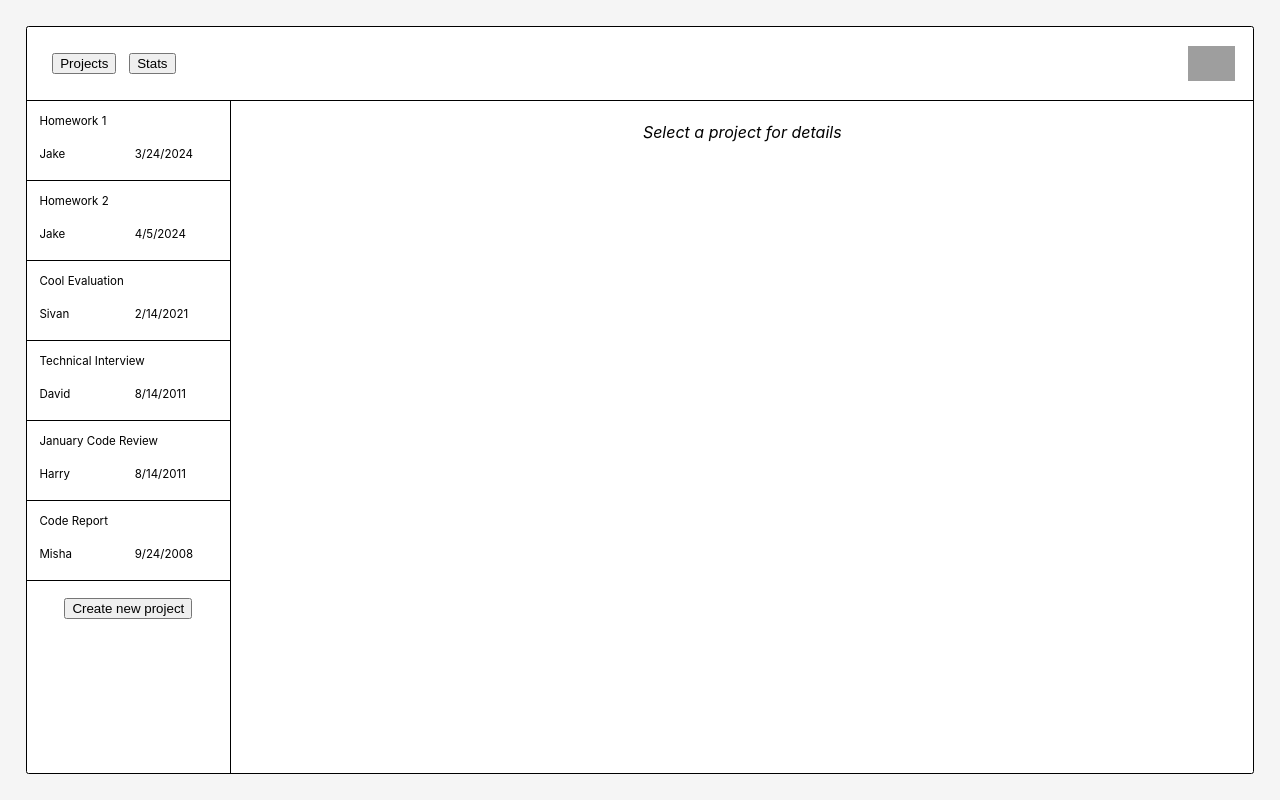
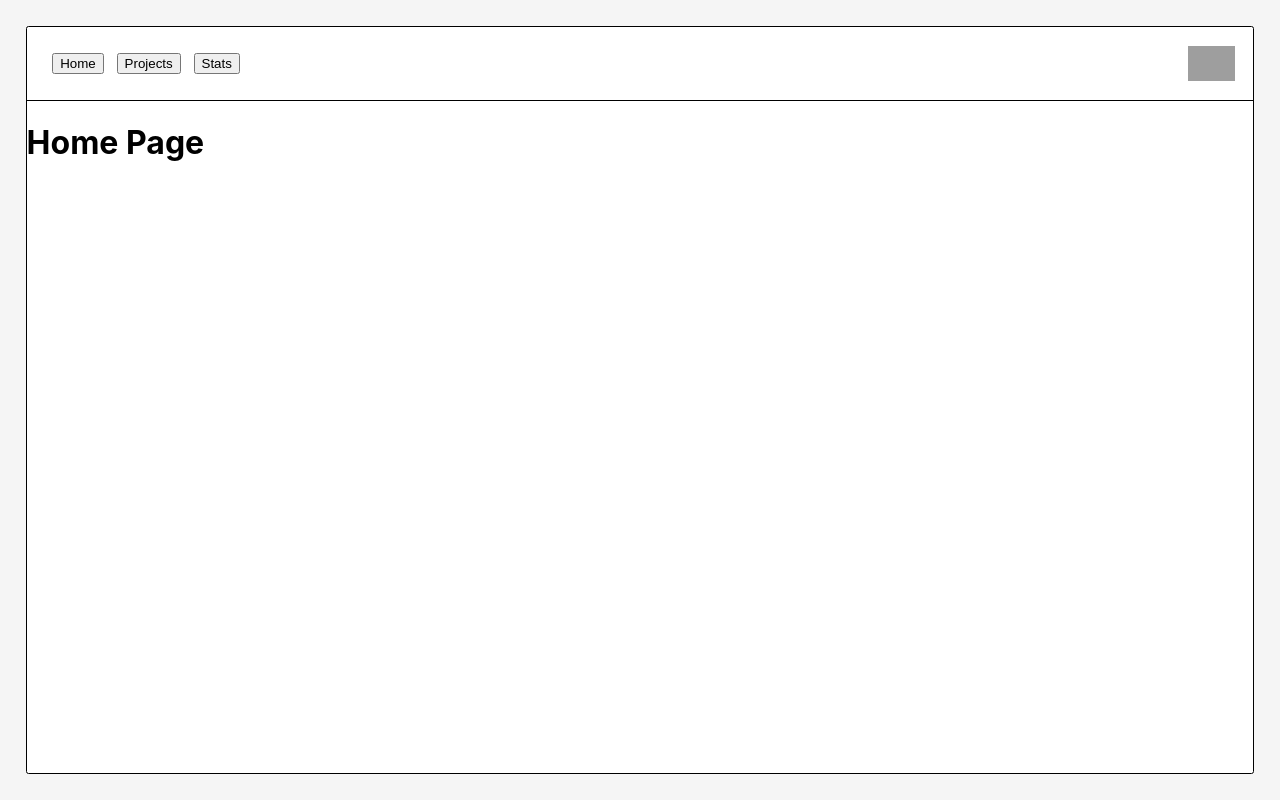
Before and after one commit to Degman1/CodeSummarizer, a React (Create React App) app in the folder frontend/: page / in a window 1280 px wide. Built offline with nearby package versions, Linux system fonts and the light colour scheme; grey boxes are pictures that could not be loaded; the HTML template or start-up script is replaced by a standard one.

Commit message:
home page and home page tab creation

```diff
--- a/frontend/src/App.js
+++ b/frontend/src/App.js
@@ -3,11 +3,12 @@ import './App.css';
 import ProjectList from './components/ProjectPageComponents/ProjectList';
 import StatScreen from './components/StatsPageComponents/StatsScreen';
 import AccountDropdown from './components/AccountDropdownComponents/AccountDropdown';
+import HomePage from './components/HomePageComponents/HomePage';
 
 function App() {
 
   // state that holds current subpage, selected in nav bar ('summaries', 'stats', 'settings') etc
-  const [subPage, setSubpage] = useState('Projects')
+  const [subPage, setSubpage] = useState('Home')
   const [openAccountTab, setOpenAccountTab] = useState(false)
 
 
@@ -25,6 +26,8 @@ function App() {
 
   const buildSubPage = () => {
     switch (subPage) {
+      case 'Home':
+        return <HomePage />
       case 'Projects':
         return <ProjectList />
       case 'Stats':
@@ -39,6 +42,7 @@ function App() {
       <div className='app'>
         <div className='nav-bar'>
           <div className='nav-section left-aligned-nav'>
+            {buildNavButton('Home')}
             {buildNavButton('Projects')}
             {buildNavButton('Stats')}
           </div>
--- /dev/null
+++ b/frontend/src/components/HomePageComponents/HomePage.js
@@ -0,0 +1,12 @@
+import st from './HomePage.module.css';
+
+function HomePage() {
+
+    return (
+        <div className={st.homePage}>
+            <h1>Home Page</h1>
+        </div>
+    );
+}
+
+export default HomePage
```
Also changed, not shown: frontend/src/components/HomePageComponents/HomePage.module.css (added).
